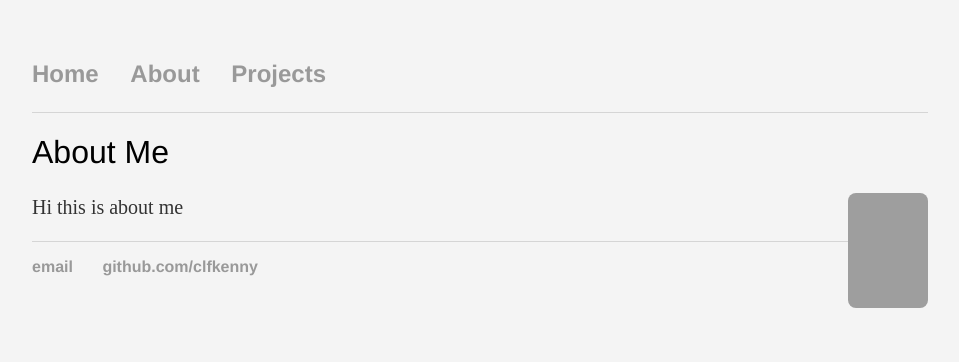
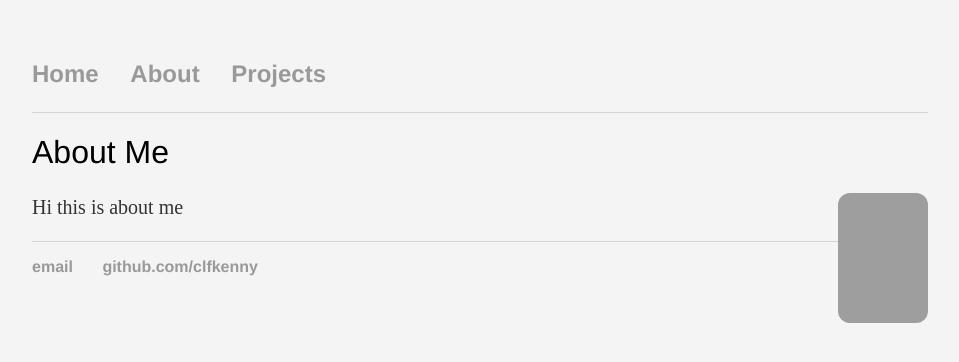
Before and after one commit to clfkenny/clfkenny.github.io, a Jekyll site: the page built from about/index.md, in a window 1280 px wide. Shown: the top 362 px of the page, without its empty margins (160-1119 px from the left). Built offline with Jekyll 4.4.1, drawn with Linux system fonts in a browser that asks for light colours; grey boxes are pictures that could not be loaded.

Commit message:
Update index.md

```diff
--- a/about/index.md
+++ b/about/index.md
@@ -6,6 +6,6 @@ date: 4/26/18
 
 # About Me
 
-<img style="float: right; width:80px;height:115px; border-radius: 8px;" src="linkedin pic.jpg">
+<img style="float: right; width:90px;height:130px; border-radius: 12px;" src="linkedin pic.jpg">
 
 <p> Hi this is about me </p>
```
